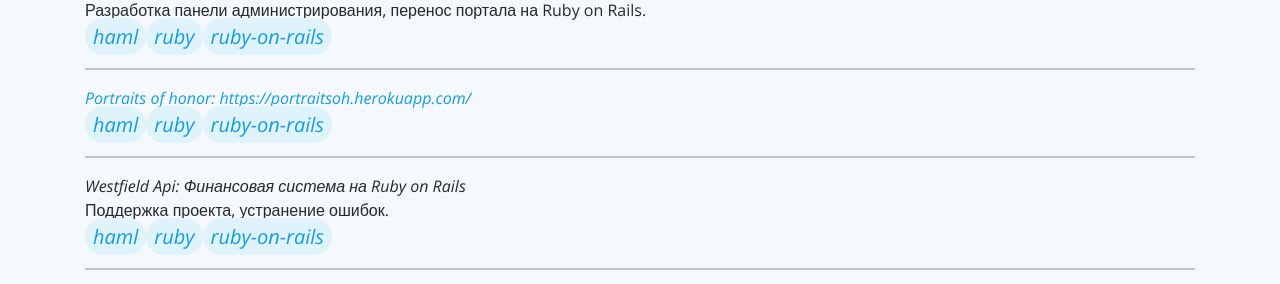
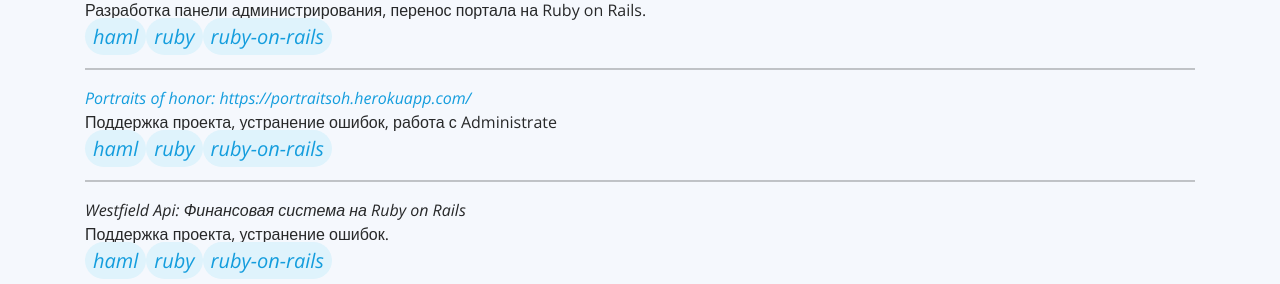
Before and after one commit to yegorch/cv, a plain HTML site: page index.html in a window 1280 px wide. Shown: the part 2537-2821 px from the top of the page. Drawn offline with nearby package versions, Linux system fonts and the light colour scheme.

Commit message:
administrate

```diff
--- a/index.html
+++ b/index.html
@@ -219,6 +219,7 @@
           <hr>
           <div class="resume-item pb-0">
             <p><em><a href="https://portraitsoh.herokuapp.com/">Portraits of honor: https://portraitsoh.herokuapp.com/</a></em></p>
+            <p class="description">Поддержка проекта, устранение ошибок, работа с Administrate</p>
             <i class="flag">haml</i><i class="flag">ruby</i><i class="flag">ruby-on-rails</i>
           </div>
           <hr>
```
